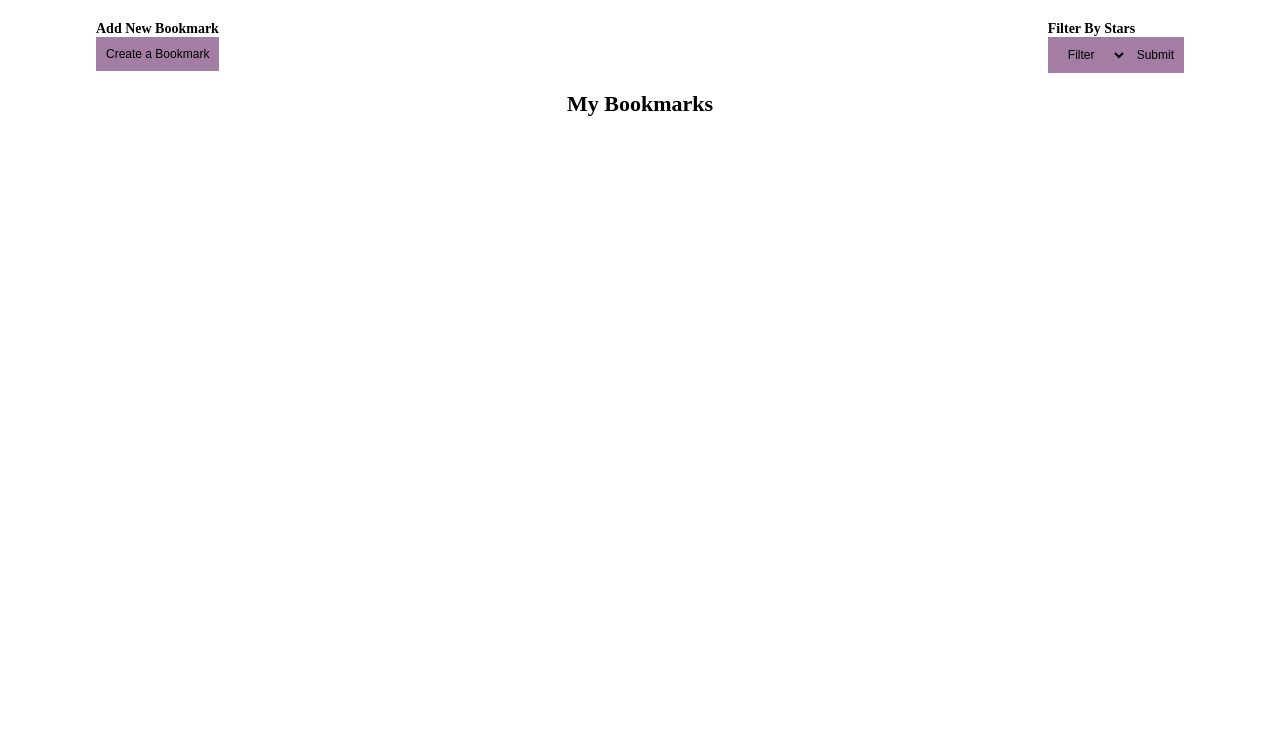
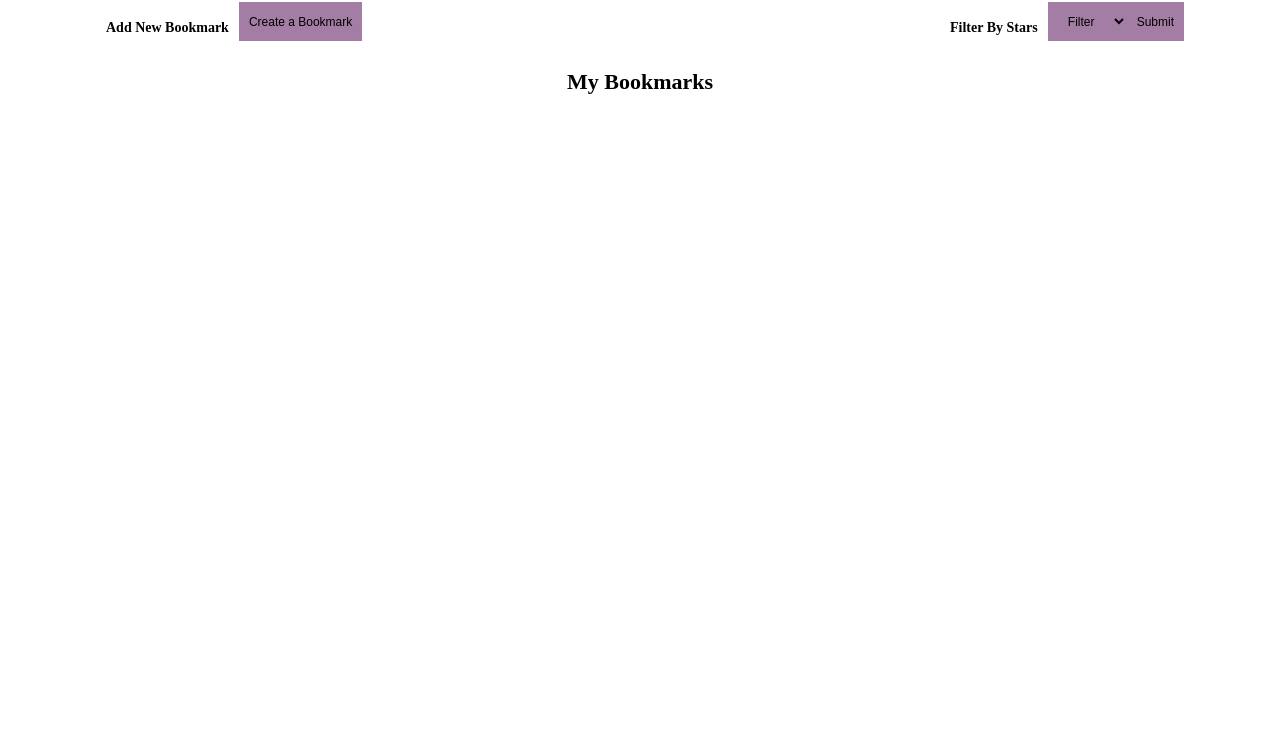
Before and after one commit to thinkful-ei-unicorn/nishathoque-bookmarks-app, a website built with webpack: page src/index.html in a window 1280 px wide. Shown: the part 71-800 px from the top of the page. Built offline with nearby package versions, Linux system fonts and the light colour scheme; no server answers.

Commit message:
css changes

```diff
--- a/src/bookmark.js
+++ b/src/bookmark.js
@@ -22,12 +22,12 @@ function generateMain(){
 		<section id= "mainPage">
 			<div id= "container">
                 <div id="addNewBookmark">
-                    <label for="add-new-button"><h4>Add New Bookmark</h4></label>
+                    <h4>Add New Bookmark</h4>
 					<button type = "button" id ="add-new-button">Create a Bookmark</button>
                 </div>
                 <div class="dropdownContainer">
-                <label for = "filterBookMark"><h4> Filter By Stars </h4></label>
-				<form name="filterByStars" id="filterBookMark" action="/action_page.php">
+                <form name="filterByStars" id="filterBookMark" action="/action_page.php">
+                    <label for = "starRatings"><h4> Filter By Stars </h4></label>
 					<select name="starRatings" id="starRatings">
 						<option value="" disabled selected>Filter</option>
 						<option value="1">1 Star</option>
--- a/src/styles.css
+++ b/src/styles.css
@@ -27,13 +27,13 @@ p, li{
 
 #container{
     display: flex;
-    flex-direction: row;
+    flex-direction: column;
     justify-content: space-between;
 }
 
 #addNewBookmark{
     display: flex;
-    flex-direction: column;
+    flex-direction: row;
 }
 
 .dropdownContainer{
@@ -50,12 +50,13 @@ p, li{
     text-decoration: none;
     display: inline-block;
     font-size: 10px;
+    margin-bottom: 10px;
 }
 
 #filterBookMark{
     display: flex;
     flex-direction: row;
-    justify-content: space-evenly;
+    justify-content:left;
 }
 
 h2{
@@ -87,12 +88,13 @@ h3{
 
 h4{
     font-size: 12px;
-    margin-bottom: 0px;
+    margin: 8px 0 5px 0;
 }
 
 .titleInfo{
     font-size: 12px;
 }
+
 
 @media all and (min-width: 600px){
     body {
@@ -114,9 +116,15 @@ h4{
   }
 
   h4{
-      font-size: 14px
+      font-size: 14px;
+      padding: 10px;
   }
 
+  #container{
+    display: flex;
+    flex-direction: row;
+    justify-content: space-between;
+}
 
   #add-new-button, #starRatings, #filterSubmit, #deleteBookmark, #bookmarkItemExpanded{
     padding: 10px;
```
